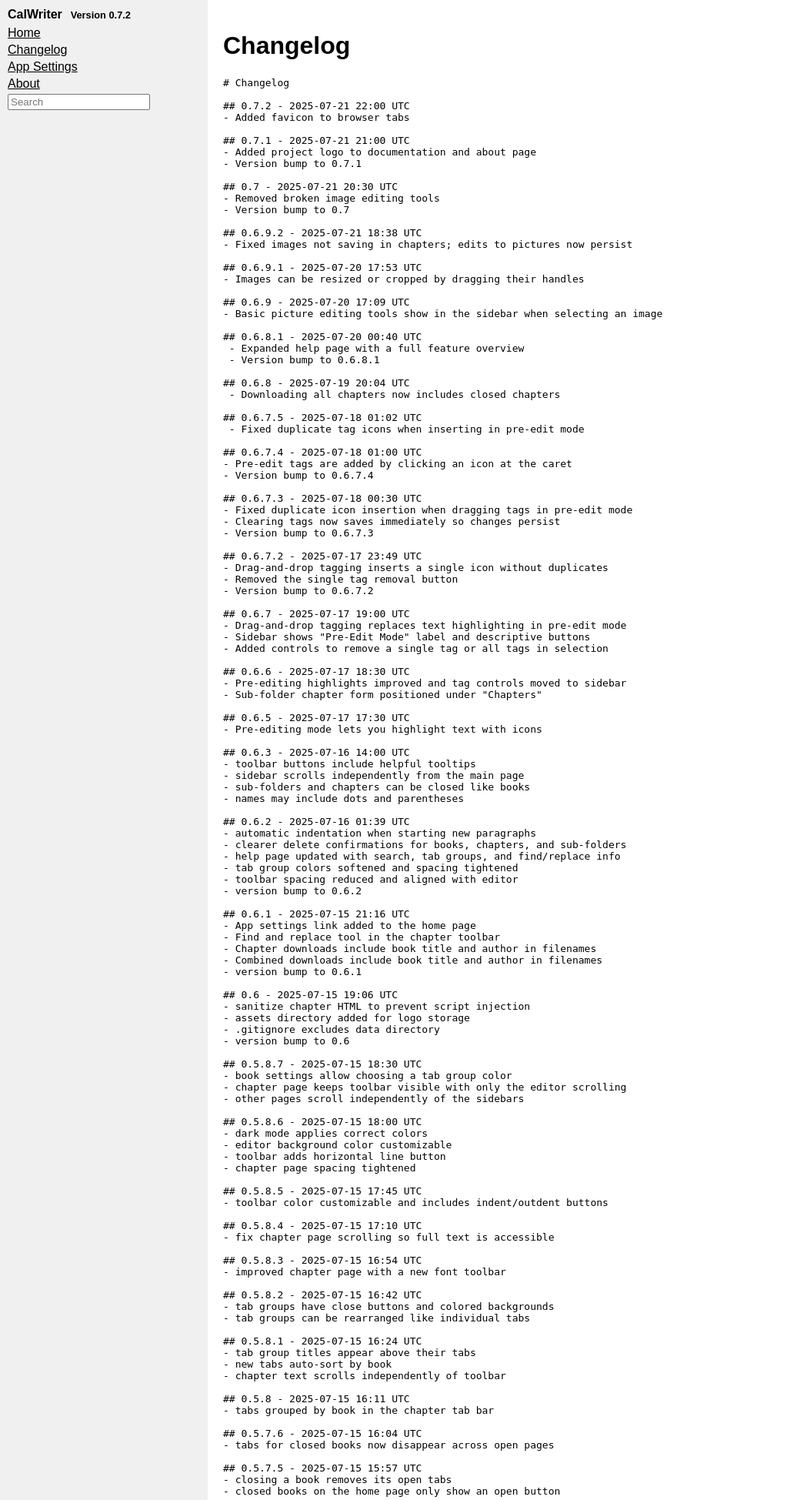
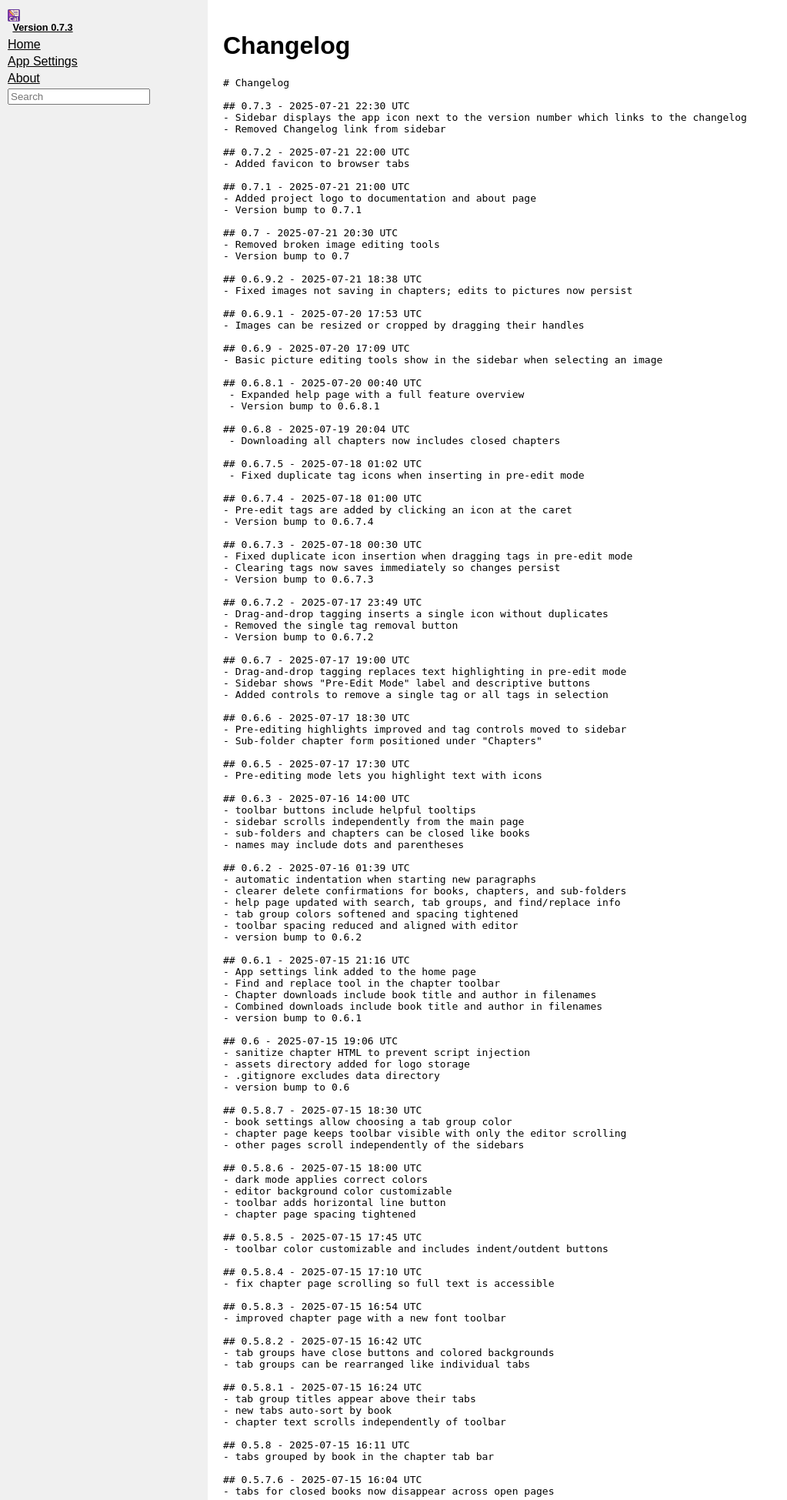
Before and after one commit to calaquin/calwriter, a Flask app: page /changelog in a window 1280 px wide. Shown: the top 1949 px of the page at 77% size, without its empty margins (0-1023 px from the left). Run offline with Flask 3, Linux system fonts and the light colour scheme; some libraries are stand-ins or nearby versions.

Commit message:
Update sidebar icon and bump version to 0.7.3

```diff
--- a/app.py
+++ b/app.py
@@ -21,7 +21,7 @@
 app.secret_key = 'change-this'
 
 # Application version
-VERSION = "0.7.2"
+VERSION = "0.7.3"
 app.jinja_env.globals['app_version'] = VERSION
 
 DATA_DIR = os.environ.get('DATA_DIR', os.path.join(os.getcwd(), 'data'))
--- a/static/style.css
+++ b/static/style.css
@@ -37,6 +37,11 @@
 #sidebar .sidebar-title .version {
     font-size: 0.8em;
     margin-left: 0.5em;
+}
+#sidebar .sidebar-title .sidebar-icon {
+    width: 16px;
+    height: 16px;
+    vertical-align: middle;
 }
 #search_form {
     margin-bottom: 10px;
--- a/templates/layout.html
+++ b/templates/layout.html
@@ -11,9 +11,11 @@
 </head>
 <body class="{% if app_settings.dark_mode %}dark {% endif %}{% block body_class %}{% endblock %}" style="--sidebar-bg: {{ app_settings.sidebar_color if not app_settings.dark_mode else '#333' }}; --text-color: {{ app_settings.text_color if not app_settings.dark_mode else '#eee' }}; --bg-color: {{ app_settings.bg_color if not app_settings.dark_mode else '#222' }}; --toolbar-bg: {{ app_settings.toolbar_color if not app_settings.dark_mode else '#555' }}; --editor-bg: {{ app_settings.editor_color if not app_settings.dark_mode else '#444' }}">
 <div id="sidebar">
-  <div class="sidebar-title">CalWriter <span class="version">Version {{ app_version }}</span></div>
+  <div class="sidebar-title">
+    <img src="{{ url_for('asset_file', filename='favicon.ico') }}" class="sidebar-icon" alt="CalWriter icon">
+    <a href="{{ url_for('changelog_page') }}" class="version">Version {{ app_version }}</a>
+  </div>
   <a href="{{ url_for('index') }}">Home</a>
-  <a href="{{ url_for('changelog_page') }}">Changelog</a>
   <a href="{{ url_for('app_settings_page') }}">App Settings</a>
   <a href="{{ url_for('about_page') }}">About</a>
   <form action="{{ url_for('search') }}" method="get" id="search_form">
```
Also changed, not shown: CHANGELOG.md, README.md.
